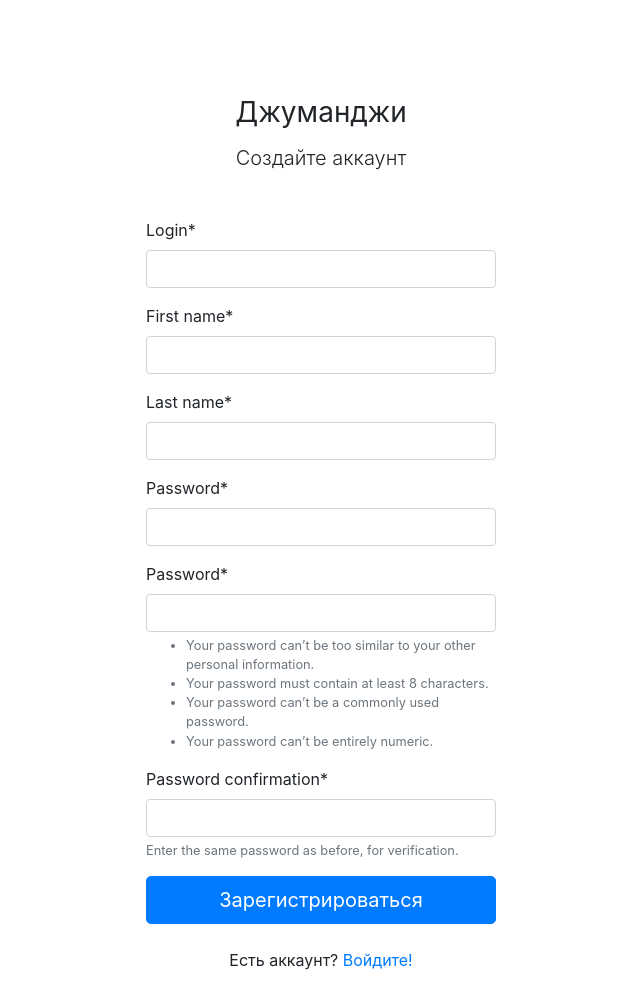
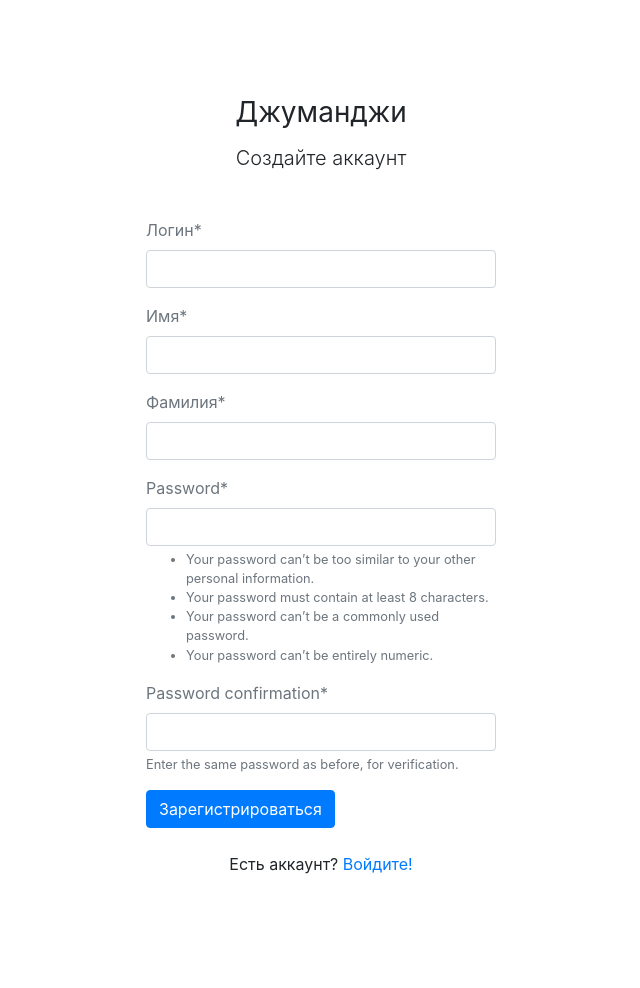
Before and after one commit to Julia-Kh/stepik_vacancies_django_course, a Django app: page /signup/ in a window 1280 px wide. Shown: the whole page, without its empty margins (319-959 px from the left). After the commit the page ends 874 px from the top, so only its background shows below. Run offline with Django 3.2, Linux system fonts and the light colour scheme; some libraries are stand-ins or nearby versions.

Commit message:
Разработка формы регистрации

```diff
--- a/templates/signup.html
+++ b/templates/signup.html
@@ -23,7 +23,6 @@
           {% crispy form %}
 		  </div>
           <div class="checkbox mb-3"></div>
-          <button class="btn btn-primary btn-lg btn-block" type="submit">Зарегистрироваться</button>
         </form>
 
          <div class="mt-4 text-center"><p>Есть аккаунт? <a href="/login">Войдите!</a></p></div>
--- a/vacancies/forms.py
+++ b/vacancies/forms.py
@@ -6,15 +6,17 @@ from crispy_forms.layout import Submit
 
 
 class SignUpForm(UserCreationForm):
-    login = forms.CharField(min_length=3)
-    first_name = forms.CharField()
-    last_name = forms.CharField()
-    password = forms.PasswordInput()
+    login = forms.CharField(min_length=3, label='Логин')
+    first_name = forms.CharField(label='Имя')
+    last_name = forms.CharField(label='Фамилия')
     class Meta:
         model = User
-        fields = ('login', 'first_name', 'last_name', 'password')
+        fields = ('login', 'first_name', 'last_name')
 
     def __init__(self, *args, **kwargs):
         super().__init__(*args, **kwargs)
         self.helper = FormHelper()
         self.helper.form_method = 'post'
+        self.helper.add_input(Submit('submit', 'Зарегистрироваться'))
+
+        self.helper.label_class = 'text-muted'
```
